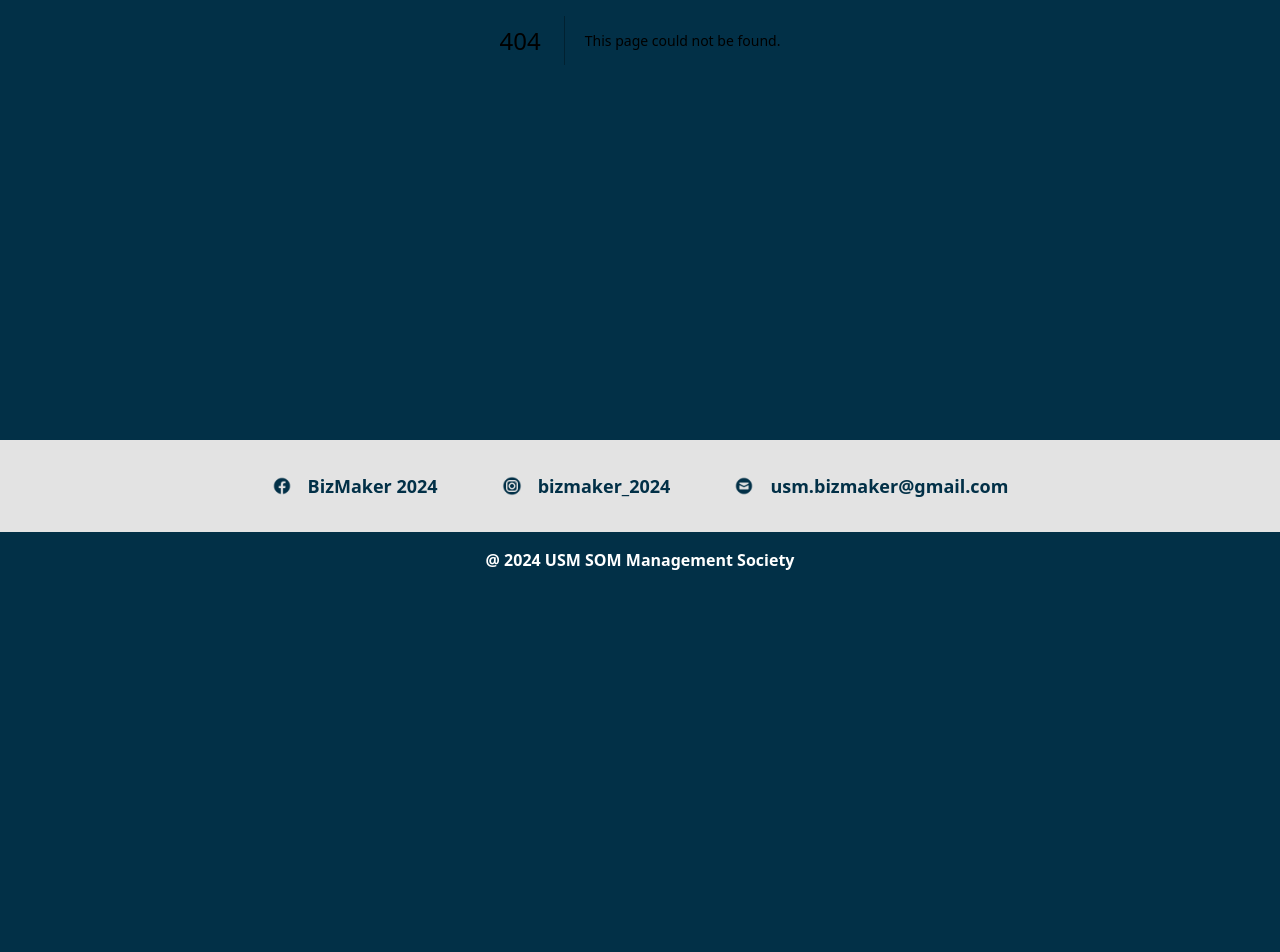
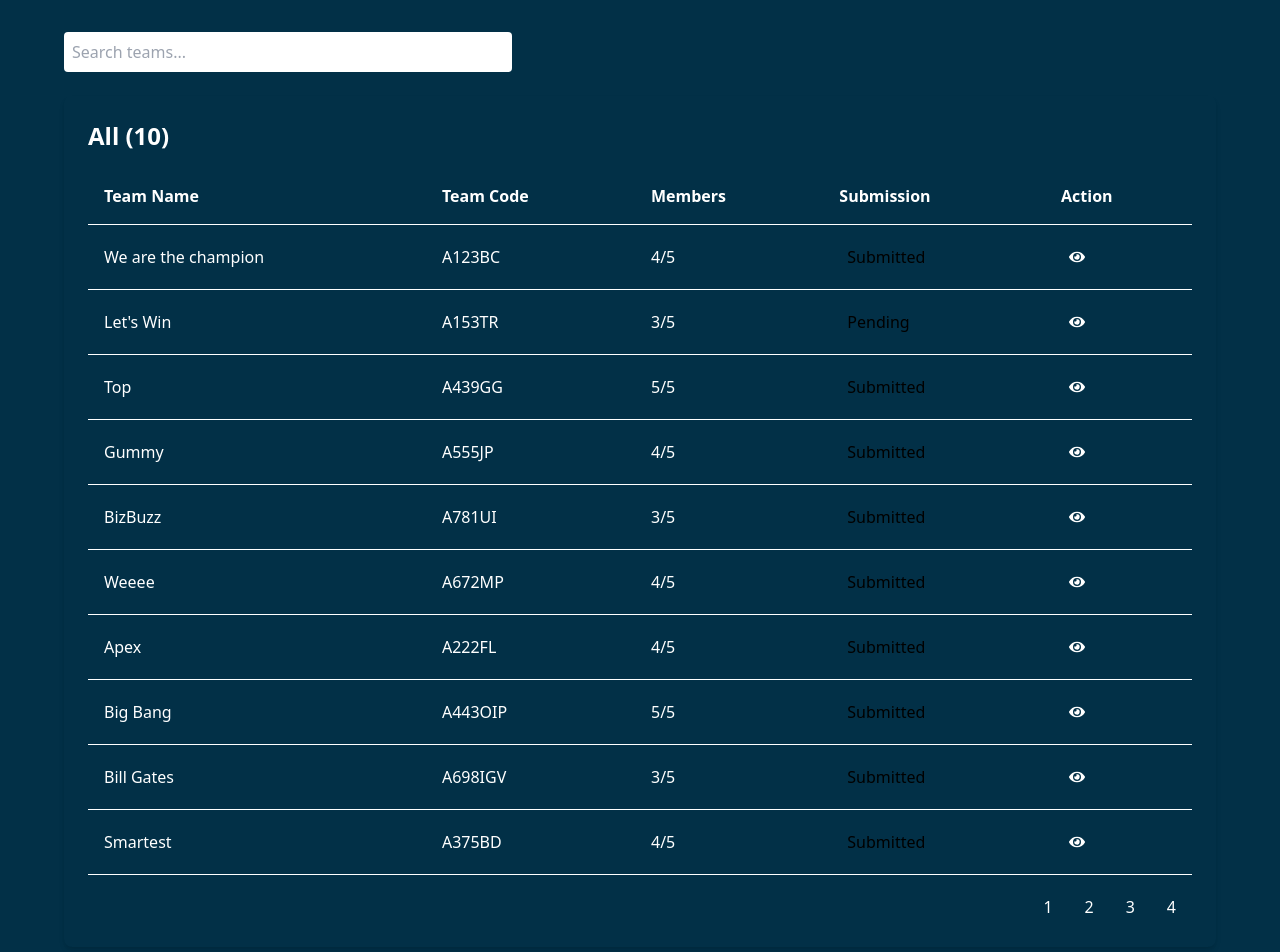
Before and after one commit to diminecjean/hackfinity, a Next.js app: page /admin/view_team in a window 1280 px wide. Before the commit this address had no page. Shown: the part 360-1312 px from the top of the page. Before the commit the page ends 948 px from the top, so only its background shows below. Built offline with nearby package versions, Linux system fonts and the light colour scheme.

Commit message:
Create admin view + view_team page

```diff
--- /dev/null
+++ b/src/app/admin/view_team/page.js
@@ -0,0 +1,94 @@
+"use client";
+import React, { useState } from 'react';
+import TopBanner from "@/components/custom/top-banner";
+import { FaEye } from 'react-icons/fa';
+
+const TeamsPage = () => {
+    const [searchQuery, setSearchQuery] = useState('');
+    const teams = [
+        { name: 'We are the champion', code: 'A123BC', members: '4/5', submission: 'Submitted' },
+        { name: "Let's Win", code: 'A153TR', members: '3/5', submission: 'Pending' },
+        { name: 'Top', code: 'A439GG', members: '5/5', submission: 'Submitted' },
+        { name: 'Gummy', code: 'A555JP', members: '4/5', submission: 'Submitted' },
+        { name: 'BizBuzz', code: 'A781UI', members: '3/5', submission: 'Submitted' },
+        { name: 'Weeee', code: 'A672MP', members: '4/5', submission: 'Submitted' },
+        { name: 'Apex', code: 'A222FL', members: '4/5', submission: 'Submitted' },
+        { name: 'Big Bang', code: 'A443OIP', members: '5/5', submission: 'Submitted' },
+        { name: 'Bill Gates', code: 'A698IGV', members: '3/5', submission: 'Submitted' },
+        { name: 'Smartest', code: 'A375BD', members: '4/5', submission: 'Submitted' }
+    ];
+
+    const handleSearch = (e) => {
+        setSearchQuery(e.target.value);
+    };
+
+    const filteredTeams = teams.filter(team =>
+        team.name.toLowerCase().includes(searchQuery.toLowerCase())
+    );
+
+    return (
+        <div className="min-h-screen bg-blue-900 text-white p-8">
+            <TopBanner title="Teams" description="View Registered Teams and Their Submissions Status" />
+            <div className="max-w-6xl mx-auto mt-10">
+                <div className="flex justify-between items-center mb-6">
+                    <input
+                        type="text"
+                        className="w-full max-w-md p-2 rounded bg-white text-black placeholder-gray-500"
+                        placeholder="Search teams..."
+                        value={searchQuery}
+                        onChange={handleSearch}
+                    />
+                </div>
+                <div className="bg-blue-800 p-6 rounded-lg shadow-md">
+                    <h2 className="text-2xl font-bold mb-4">All ({filteredTeams.length})</h2>
+                    <table className="w-full text-left">
+                        <thead>
+                            <tr className="border-b border-gray-500">
+                                <th className="p-4">Team Name</th>
+                                <th className="p-4">Team Code</th>
+                                <th className="p-4">Members</th>
+                                <th className="p-4">Submission</th>
+                                <th className="p-4">Action</th>
+                            </tr>
+                        </thead>
+                        <tbody>
+                            {filteredTeams.map((team, index) => (
+                                <tr key={index} className="border-b border-gray-700">
+                                    <td className="p-4">{team.name}</td>
+                                    <td className="p-4">{team.code}</td>
+                                    <td className="p-4">{team.members}</td>
+                                    <td className="p-4">
+                                        <span className={`px-2 py-1 rounded text-black ${team.submission === 'Submitted' ? 'bg-green-500' : 'bg-orange-500'}`}>
+                                            {team.submission}
+                                        </span>
+                                    </td>
+                                    <td className="p-4">
+                                        <button className="bg-gray-600 p-2 rounded">
+                                            <FaEye className="text-white" />
+                                        </button>
+                                    </td>
+                                </tr>
+                            ))}
+                        </tbody>
+                    </table>
+                    <div className="flex justify-end mt-4">
+                        <button className="px-3 py-1 mx-1 bg-gray-700 text-white rounded">1</button>
+                        <button className="px-3 py-1 mx-1 bg-gray-700 text-white rounded">2</button>
+                        <button className="px-3 py-1 mx-1 bg-gray-700 text-white rounded">3</button>
+                        <button className="px-3 py-1 mx-1 bg-gray-700 text-white rounded">4</button>
+                    </div>
+                </div>
+            </div>
+            <footer className="mt-10 text-center">
+                <div className="flex justify-center space-x-6">
+                    <span>BizMaker 2024</span>
+                    <span>@bizmaker_2024</span>
+                    <span>usm.bizmaker@gmail.com</span>
+                </div>
+                <p className="mt-4">@ 2024 USM SOM Management Society</p>
+            </footer>
+        </div>
+    );
+};
+
+export default TeamsPage;
```
